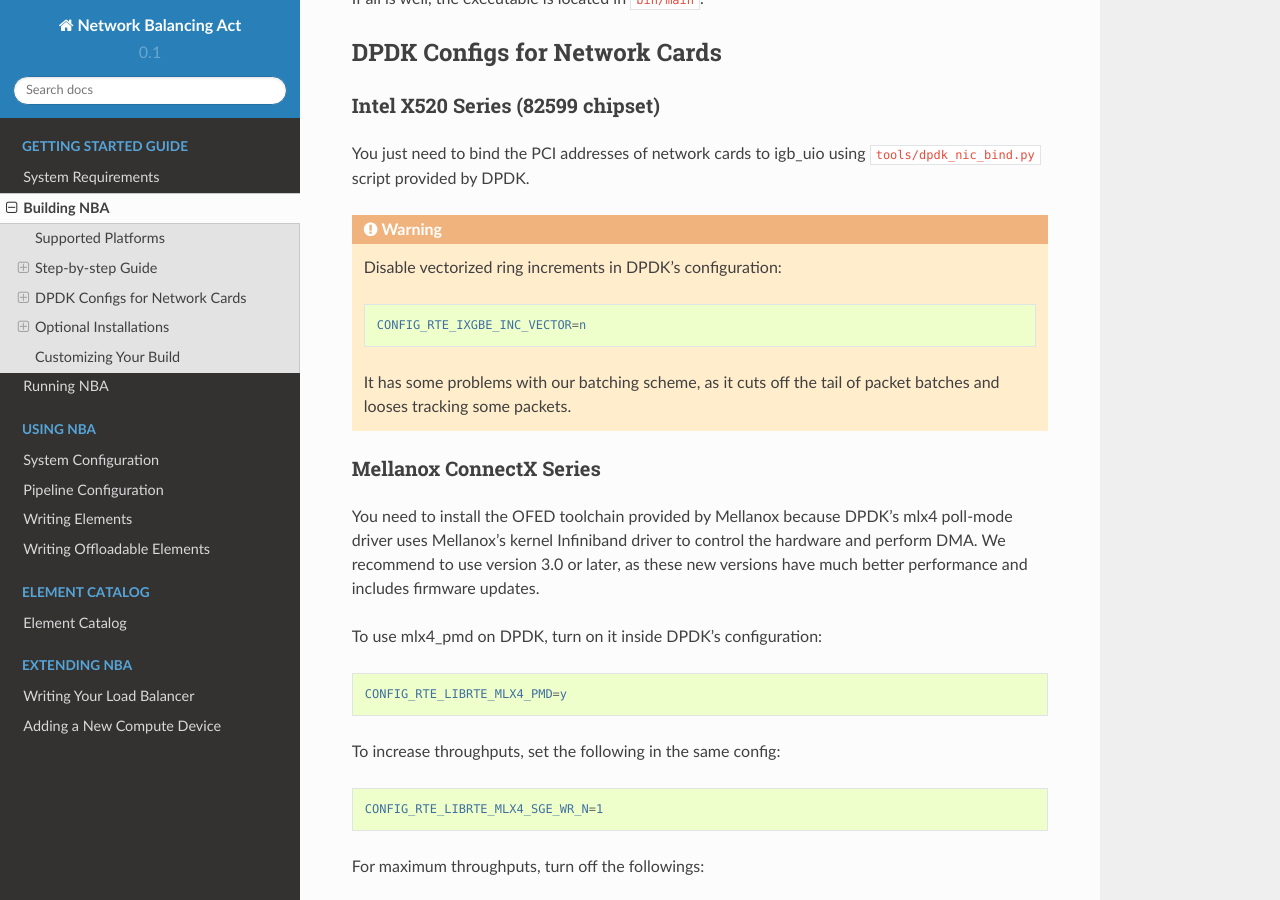
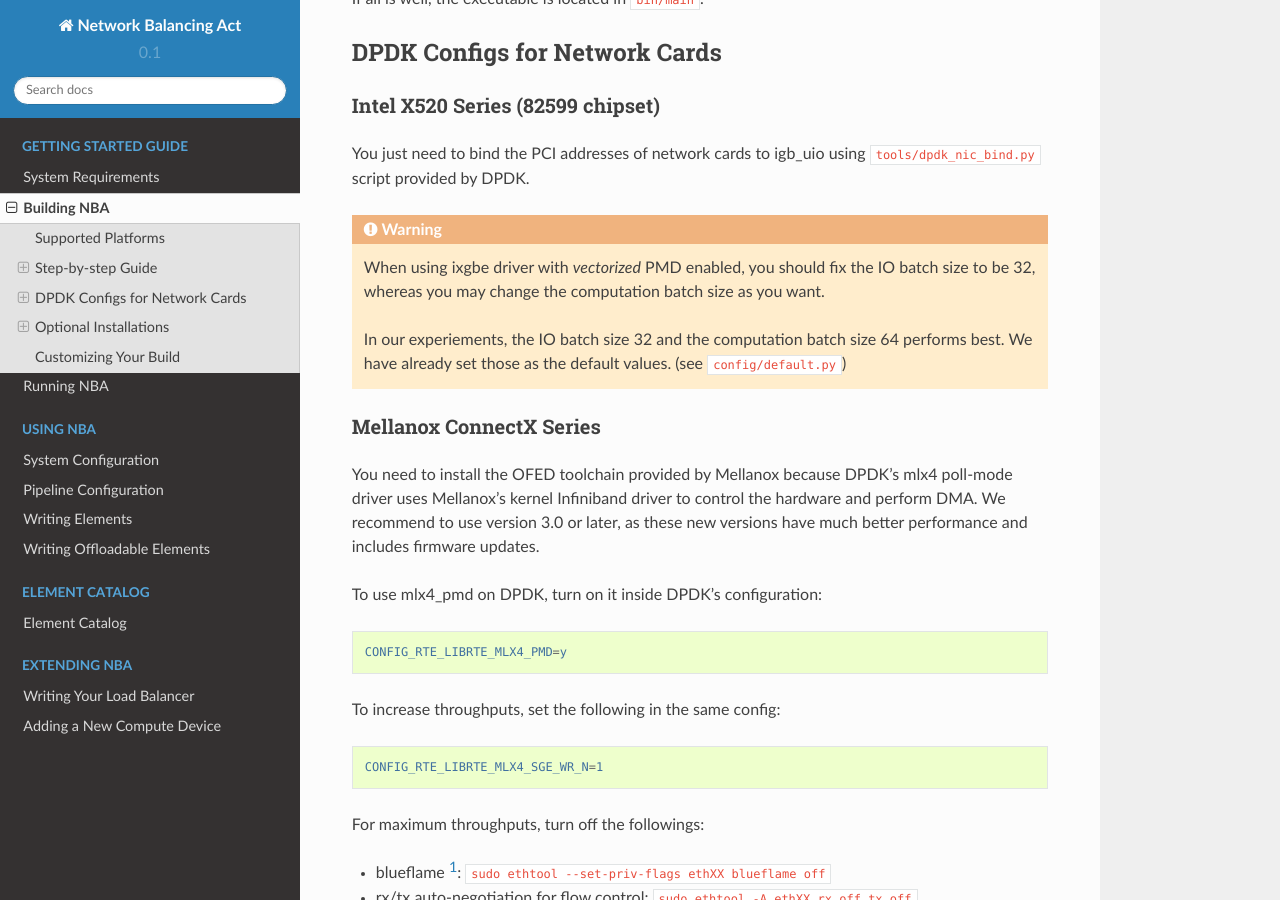
Before and after one commit to ANLAB-KAIST/NBA, a Sphinx documentation site: the page built from docs/gsg/build.rst, in a window 1280 px wide and 900 px high, scrolled down 1903 px. Built offline with Sphinx 7.4.7 and the Read the Docs theme 2.0.0, drawn with Linux system fonts in a browser that asks for light colours; some of the changed lines change nothing that is shown.

Commit message:
Update docs/gsg to use vPMD properly.

```diff
--- a/docs/gsg/build.rst
+++ b/docs/gsg/build.rst
@@ -104,14 +104,12 @@
 
 .. warning::
 
-   Disable vectorized ring increments in DPDK's configuration:
+   When using ixgbe driver with *vectorized* PMD enabled, you should fix the IO
+   batch size to be 32, whereas you may change the computation batch size as
+   you want.
 
-   .. code-block:: properties
-
-      CONFIG_RTE_IXGBE_INC_VECTOR=n
-
-   It has some problems with our batching scheme, as it cuts off the tail of
-   packet batches and looses tracking some packets.
+   In our experiements, the IO batch size 32 and the computation batch size 64 performs best.
+   We have already set those as the default values. (see ``config/default.py``)
 
 Mellanox ConnectX Series
 ~~~~~~~~~~~~~~~~~~~~~~~~
@@ -200,16 +198,16 @@
 
 Our build script offers a few configurable parameters as environment variables:
 
-* :code:`NBA_DPDK_PATH`: specifies the path to Intel DPDK (required)
-* :code:`NBA_RANDOM_PORT_ACCESS`: randomizes the RX queue scanning order for each worker thread (default: :code:`false`)
-* :code:`NBA_OPENSSL_PATH`: specifies the path of OpenSSL library (default: :code:`/usr`)
-* :code:`DEBUG`: build without compiler optimization (default: 0)
-* :code:`USE_CUDA`: activates NVIDIA CUDA support (default: 1)
-* :code:`USE_PHI`: activates Intel Xeon Phi support (default: 0, not fully implemented yet)
-* :code:`USE_NVPROF`: activates nvprof API calls to track GPU-related timings (default: 0)
-* :code:`USE_OPENSSL_EVP`: determines whether to use EVP API for OpenSSL that enables AES-NI support (default: 1)
-* :code:`NBA_NO_HUGE`: determines whether to use huge-pages (default: 1)
-* :code:`NBA_PMD`: determines what poll-mode driver to use (default: :code:`ixgbe`)
+* :envvar:`NBA_DPDK_PATH`: specifies the path to Intel DPDK (required)
+* :envvar:`NBA_RANDOM_PORT_ACCESS`: randomizes the RX queue scanning order for each worker thread (default: :code:`false`)
+* :envvar:`NBA_OPENSSL_PATH`: specifies the path of OpenSSL library (default: :code:`/usr`)
+* :envvar:`DEBUG`: build without compiler optimization (default: 0)
+* :envvar:`USE_CUDA`: activates NVIDIA CUDA support (default: 1)
+* :envvar:`USE_PHI`: activates Intel Xeon Phi support (default: 0, not fully implemented yet)
+* :envvar:`USE_NVPROF`: activates nvprof API calls to track GPU-related timings (default: 0)
+* :envvar:`USE_OPENSSL_EVP`: determines whether to use EVP API for OpenSSL that enables AES-NI support (default: 1)
+* :envvar:`NBA_NO_HUGE`: determines whether to use huge-pages (default: 1)
+* :envvar:`NBA_PMD`: determines what poll-mode driver to use (default: :code:`ixgbe`)
 
 .. note::
 
```
